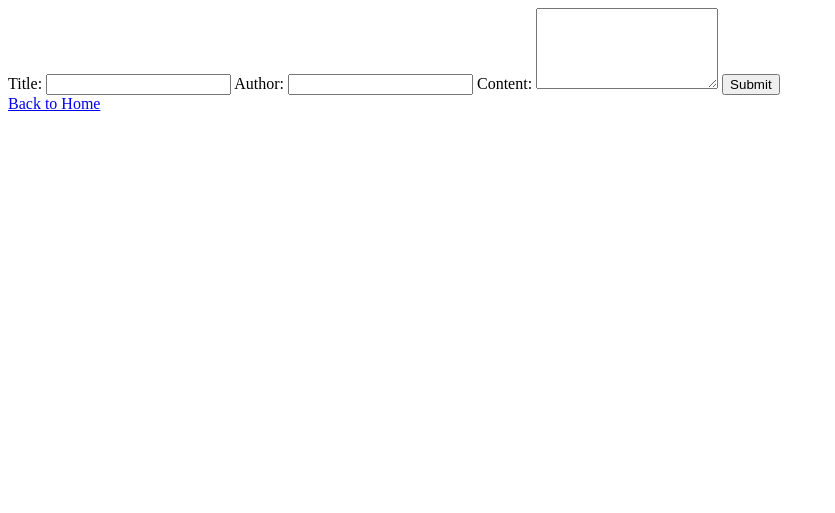
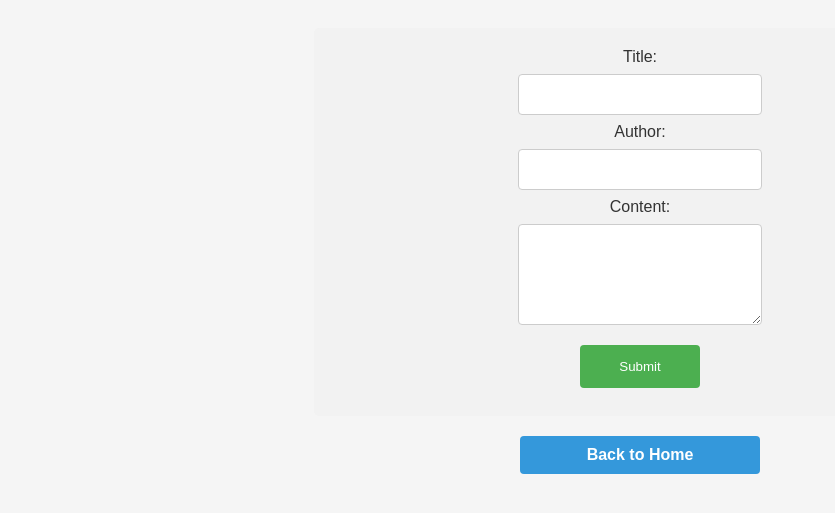
Before and after one commit to Hasireddy/Masterblog, a Flask app: page /add in a window 1280 px wide. Shown: the top 513 px of the page, without its empty margins (0-835 px from the left). Run offline with Flask 3, Linux system fonts and the light colour scheme.

Commit message:
css styling for buttons

```diff
--- a/data.json
+++ b/data.json
@@ -60,9 +60,9 @@
         "content": "Daily mindfulness exercises for peace."
     },
     {
-        "id": 11,
-        "title": "python",
-        "author": "Alex george",
-        "content": "Python fundamentals"
+        "id": 12,
+        "title": "Flask",
+        "author": "John Alex",
+        "content": "My first Flask blog"
     }
 ]
--- a/static/style.css
+++ b/static/style.css
@@ -3,6 +3,7 @@ body {
     background-color: #F5F5F5;
     padding: 20px;
     color: #333;
+    text-align: center
 }
 
 h1 {
@@ -26,13 +27,41 @@ h1 {
     margin: 10px 0;
 }
 
+
 form {
-        width: 400px;
-        background-color: #fff;
-        padding: 20px;
-        border-radius: 8px;
-        box-shadow: 0 0 10px rgba(0, 0, 0, 0.1);
-        }
+  width: 50%;
+  margin: 0 auto;
+  border-radius: 5px;
+  background-color: #f2f2f2;
+  padding: 20px;
+}
+
+label {display: block;}
+
+input[type=text], select, textarea {
+  width: 40%;
+  padding: 12px;
+  margin: 8px 0;
+  display: inline-block;
+  border: 1px solid #ccc;
+  border-radius: 4px;
+  box-sizing: border-box;
+}
+
+input[type=submit] {
+  width: 120px;
+  background-color: #4CAF50;
+  color: white;
+  padding: 14px;
+  margin: 8px 0;
+  border: none;
+  border-radius: 4px;
+  cursor: pointer;
+}
+
+input[type=submit]:hover {
+  background-color: #45a049;
+}
 
 
 .delete-btn, .update-btn {
@@ -48,3 +77,22 @@ form {
 .delete-btn:hover {
     background-color: #c0392b;
 }
+
+a.back-btn {
+    display: block;
+    width: 200px;
+    text-align: center;
+    margin: 20px auto;
+    text-decoration: none;
+    color: #fff;
+    background-color: #3498db;
+    padding: 10px 20px;
+    border-radius: 4px;
+    font-weight: bold;
+}
+
+
+
+a.back-btn:hover {
+            background-color: #2980b9;
+        }
--- a/templates/add.html
+++ b/templates/add.html
@@ -4,6 +4,7 @@
     <meta name="viewport" content="width=device-width, initial-scale=1.0">
     <meta charset="UTF-8">
     <title>Add Blog</title>
+    <link rel="stylesheet" href="{{ url_for('static', filename='style.css') }}">
 </head>
 <body>
     <form action="{{url_for('add_blog')}}" method="POST">
@@ -12,9 +13,9 @@
         <label for="author">Author:</label>
         <input type = "text" id="author" name = "author"  required />
         <label for="content">Content:</label>
-        <textarea id="content" name="content" rows="5" required></textarea>
+        <textarea id="content" name="content" rows="5" required></textarea><br/>
         <input type="submit" value="Submit">
     </form>
-    <a href="{{ url_for('index') }}">Back to Home</a>
+    <a href="{{ url_for('index') }}"  class="back-btn">Back to Home</a>
 </body>
 </html>
--- a/templates/index.html
+++ b/templates/index.html
@@ -17,8 +17,8 @@
             <a href="{{ url_for('delete', post_id=blog['id']) }}" class="delete-btn">Delete</a>
              <a href="{{ url_for('update', post_id=blog['id']) }}" class="update-btn">Update</a>
         </div>
+    {% else %}   <p>No posts yet. Be the first to add one!</p>
     {% endfor %}
-    {% else %}
-        <p>No posts yet. Be the first to add one!</p>
+
 </body>
 </html>
--- a/templates/update.html
+++ b/templates/update.html
@@ -4,6 +4,7 @@
     <meta charset="UTF-8">
     <meta name="viewport" content="width=device-width, initial-scale=1.0">
     <title>Update Blog Post</title>
+    <link rel="stylesheet" href="{{ url_for('static', filename='style.css') }}">
 </head>
 <body>
     <h1>Update Blog Post</h1>
@@ -19,6 +20,6 @@
 
         <input type="submit" value="Update">
     </form>
-     <a href="{{ url_for('index') }}">Back to Home</a>
+     <a href="{{ url_for('index') }}"  class="back-btn">Back to Home</a>
 </body>
 </html>
```
